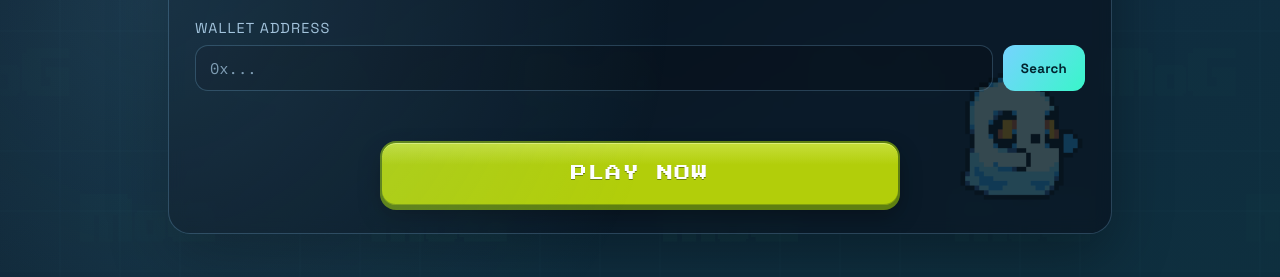
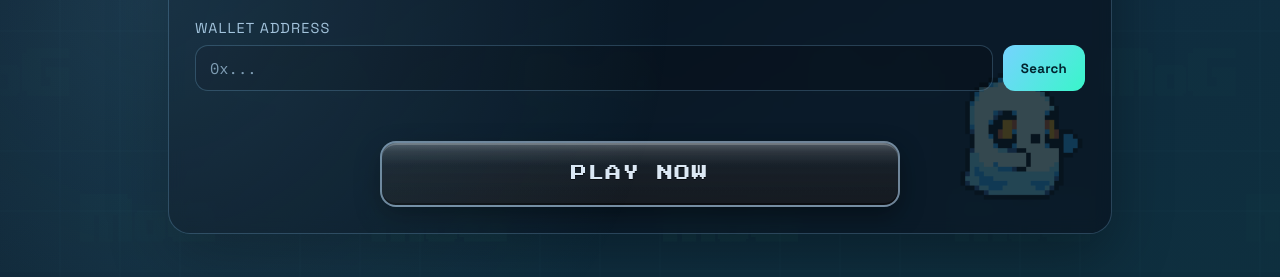
Before and after one commit to slkzgm/mog-stats, a website: page index.html in a window 1280 px wide. Shown: the part 149-426 px from the top of the page. Drawn offline with Linux system fonts and the light colour scheme.

Commit message:
revert: restore previous play now button style

```diff
--- a/styles.css
+++ b/styles.css
@@ -460,23 +460,22 @@ button:active {
   min-height: 66px;
   padding: 16px 22px;
   border-radius: 16px;
-  border: 2px solid #5f8011;
+  border: 2px solid rgba(146, 173, 198, 0.72);
   background:
-    linear-gradient(180deg, rgba(210, 237, 54, 0.35), rgba(178, 206, 10, 0) 34%),
-    #b2ce0a;
-  color: #ffffff;
+    linear-gradient(180deg, rgba(88, 95, 102, 0.46), rgba(33, 38, 44, 0.54) 14%, rgba(24, 28, 34, 0.92)),
+    linear-gradient(180deg, rgba(255, 255, 255, 0.04), rgba(0, 0, 0, 0.2));
+  color: #dce8f4;
   text-decoration: none;
   text-transform: uppercase;
   letter-spacing: 0.08em;
   font-family: "Press Start 2P", "IBM Plex Mono", monospace;
   font-size: clamp(0.86rem, 1.45vw, 1rem);
   line-height: 1.12;
-  text-shadow: 0 1px 0 rgba(44, 58, 9, 0.5);
+  text-shadow: 0 1px 0 rgba(0, 0, 0, 0.62);
   box-shadow:
-    inset 0 1px 0 rgba(239, 255, 156, 0.56),
-    inset 0 -1px 0 rgba(95, 128, 17, 0.56),
-    0 3px 0 #5f8011,
-    0 10px 22px rgba(0, 0, 0, 0.3);
+    inset 0 2px 0 rgba(255, 255, 255, 0.2),
+    inset 0 -2px 0 rgba(0, 0, 0, 0.46),
+    0 9px 24px rgba(0, 0, 0, 0.38);
   transition: transform 110ms ease, filter 110ms ease, border-color 110ms ease, box-shadow 110ms ease;
 }
 
@@ -490,24 +489,18 @@ button:active {
 }
 
 .play-cta:hover {
-  border-color: #6d9115;
-  filter: brightness(1.04) saturate(1.04);
+  border-color: rgba(176, 207, 236, 0.86);
+  filter: brightness(1.05);
   box-shadow:
-    inset 0 1px 0 rgba(245, 255, 170, 0.66),
-    inset 0 -1px 0 rgba(95, 128, 17, 0.62),
-    0 3px 0 #5f8011,
-    0 12px 26px rgba(0, 0, 0, 0.33),
-    0 0 20px rgba(178, 206, 10, 0.3);
+    inset 0 2px 0 rgba(255, 255, 255, 0.24),
+    inset 0 -2px 0 rgba(0, 0, 0, 0.5),
+    0 12px 30px rgba(0, 0, 0, 0.42),
+    0 0 22px rgba(153, 206, 255, 0.2);
 }
 
 .play-cta:active {
-  transform: translateY(2px);
+  transform: translateY(1px);
   filter: brightness(1);
-  box-shadow:
-    inset 0 1px 0 rgba(245, 255, 170, 0.48),
-    inset 0 -1px 0 rgba(95, 128, 17, 0.62),
-    0 1px 0 #5f8011,
-    0 8px 18px rgba(0, 0, 0, 0.24);
 }
 
 @media (max-width: 900px) {
```
